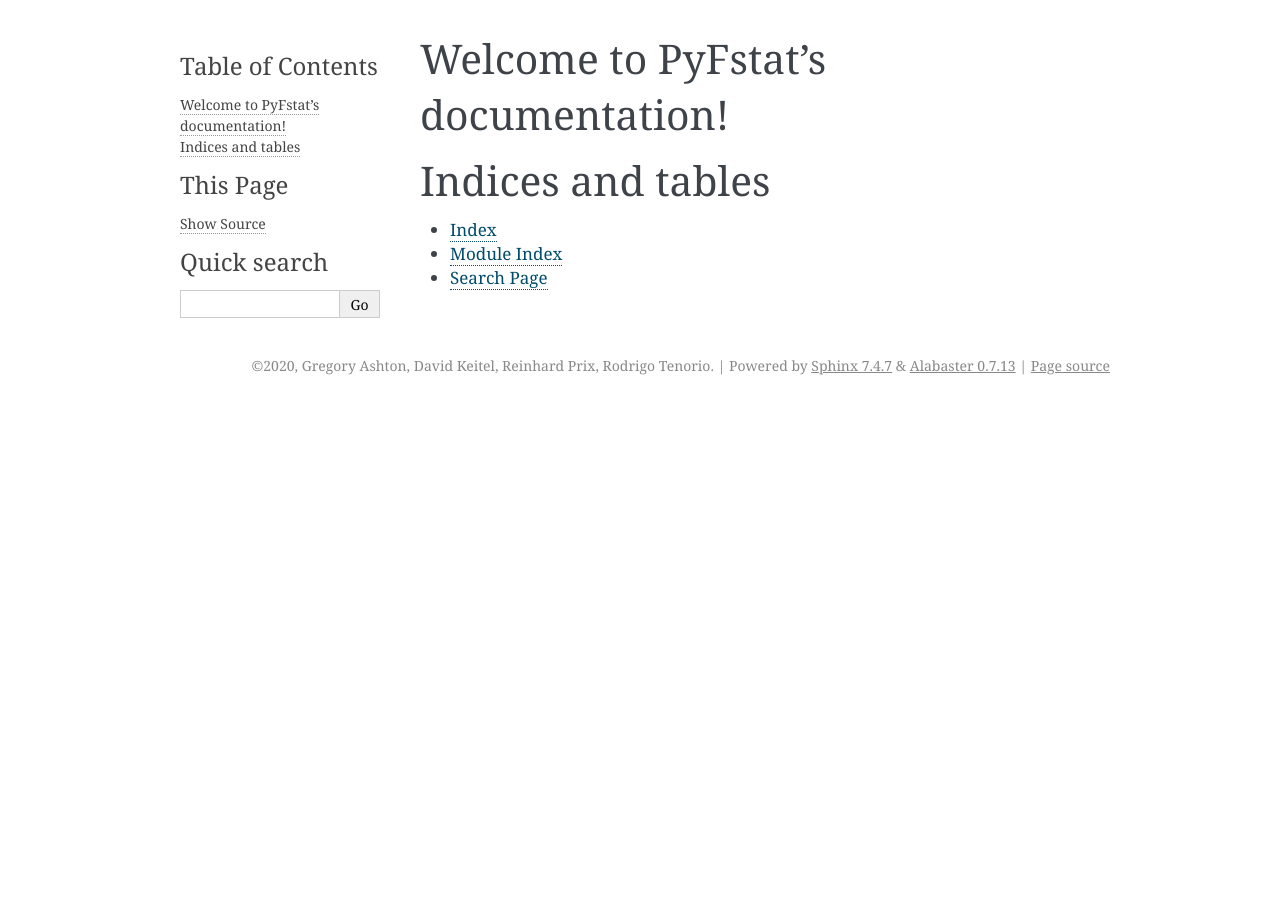
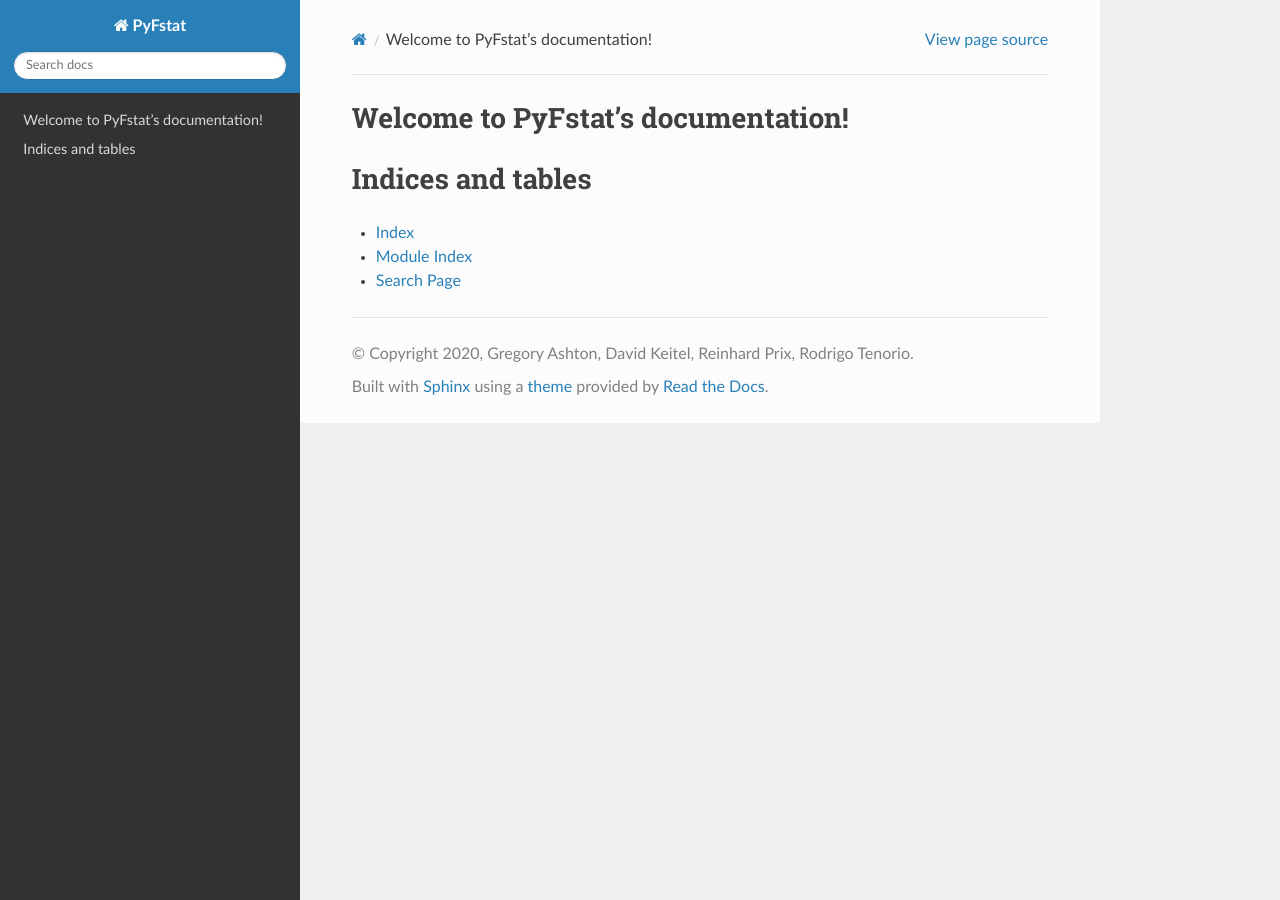
Before and after one commit to PyFstat/PyFstat, a Sphinx documentation site: the page built from docs/source/index.rst, in a window 1280 px wide. Built offline with Sphinx 7.4.7 and the Read the Docs theme 2.0.0, drawn with Linux system fonts in a browser that asks for light colours.

Commit message:
sphinx: use readthedocs theme

```diff
--- /dev/null
+++ b/docs/requirements.txt
@@ -0,0 +1,2 @@
+sphinx==3.4.1
+sphinx_rtd_theme==0.5.0
--- a/docs/source/conf.py
+++ b/docs/source/conf.py
@@ -30,7 +30,9 @@ release = "master"
 # Add any Sphinx extension module names here, as strings. They can be
 # extensions coming with Sphinx (named 'sphinx.ext.*') or your custom
 # ones.
-extensions = []
+extensions = [
+    "sphinx_rtd_theme",
+]
 
 # Add any paths that contain templates here, relative to this directory.
 templates_path = ["_templates"]
@@ -46,7 +48,7 @@ exclude_patterns = []
 # The theme to use for HTML and HTML Help pages.  See the documentation for
 # a list of builtin themes.
 #
-html_theme = "alabaster"
+html_theme = "sphinx_rtd_theme"
 
 # Add any paths that contain custom static files (such as style sheets) here,
 # relative to this directory. They are copied after the builtin static files,
```
